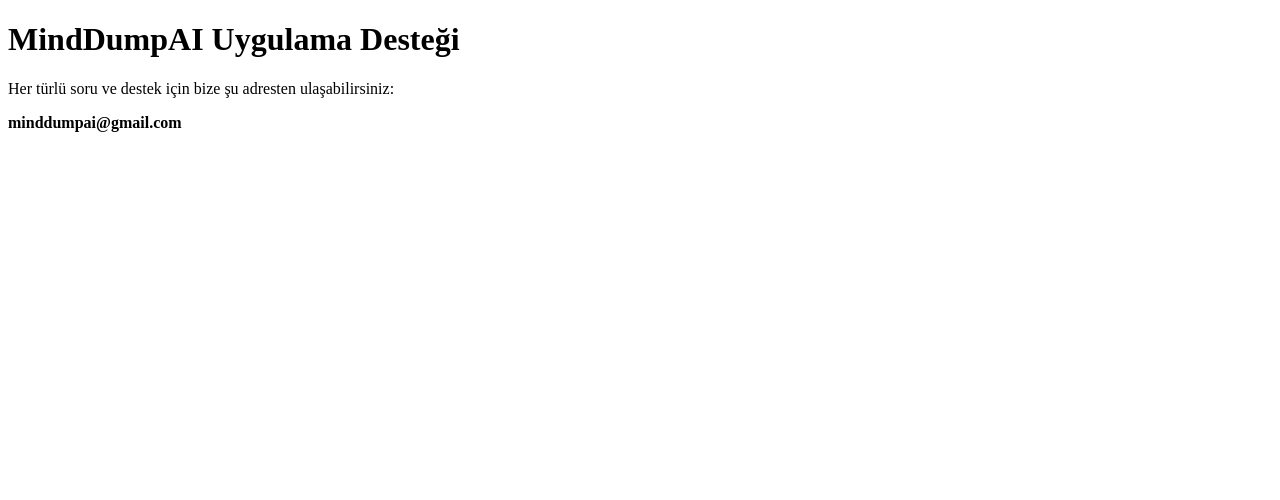
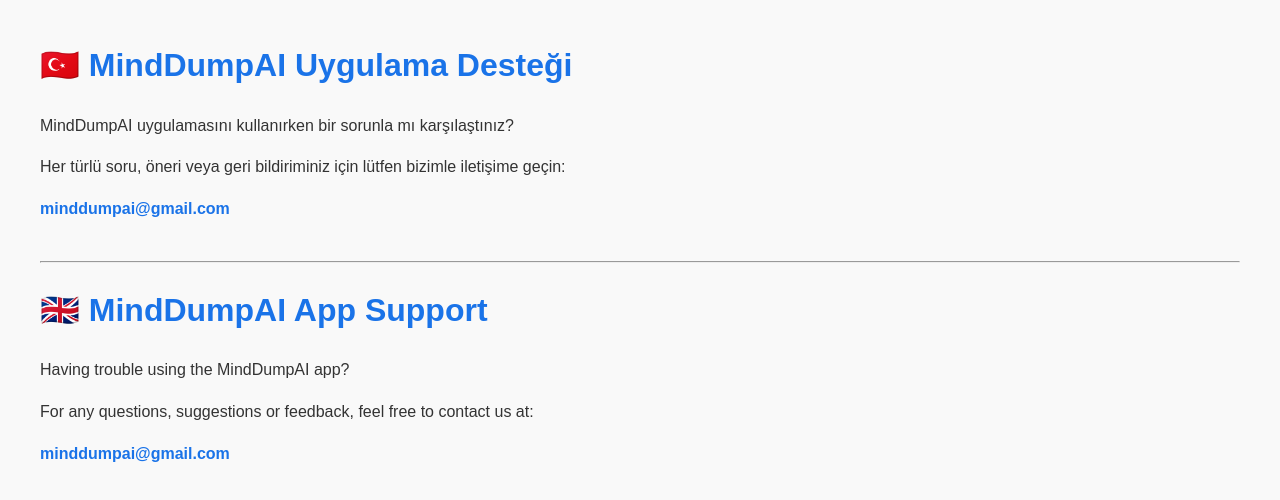
Before and after one commit to minddumpai/minddumpai-support, a plain HTML site: page index.html in a window 1280 px wide. Drawn offline with Linux system fonts and the light colour scheme.

Commit message:
Update index.html

```diff
--- a/index.html
+++ b/index.html
@@ -1,12 +1,45 @@
 <!DOCTYPE html>
-<html>
+<html lang="tr">
 <head>
   <meta charset="UTF-8">
-  <title>MindDumpAI Destek</title>
+  <title>MindDumpAI Support | Destek</title>
+  <style>
+    body {
+      font-family: Arial, sans-serif;
+      margin: 40px;
+      background-color: #f9f9f9;
+      color: #333;
+      line-height: 1.6;
+    }
+    h1 {
+      color: #1a73e8;
+    }
+    .section {
+      margin-bottom: 40px;
+    }
+    .email {
+      font-weight: bold;
+      color: #1a73e8;
+    }
+  </style>
 </head>
 <body>
-  <h1>MindDumpAI Uygulama Desteği</h1>
-  <p>Her türlü soru ve destek için bize şu adresten ulaşabilirsiniz:</p>
-  <p><strong>minddumpai@gmail.com</strong></p>
+
+  <div class="section">
+    <h1>🇹🇷 MindDumpAI Uygulama Desteği</h1>
+    <p>MindDumpAI uygulamasını kullanırken bir sorunla mı karşılaştınız?</p>
+    <p>Her türlü soru, öneri veya geri bildiriminiz için lütfen bizimle iletişime geçin:</p>
+    <p class="email">minddumpai@gmail.com</p>
+  </div>
+
+  <hr>
+
+  <div class="section">
+    <h1>🇬🇧 MindDumpAI App Support</h1>
+    <p>Having trouble using the MindDumpAI app?</p>
+    <p>For any questions, suggestions or feedback, feel free to contact us at:</p>
+    <p class="email">minddumpai@gmail.com</p>
+  </div>
+
 </body>
 </html>
```
